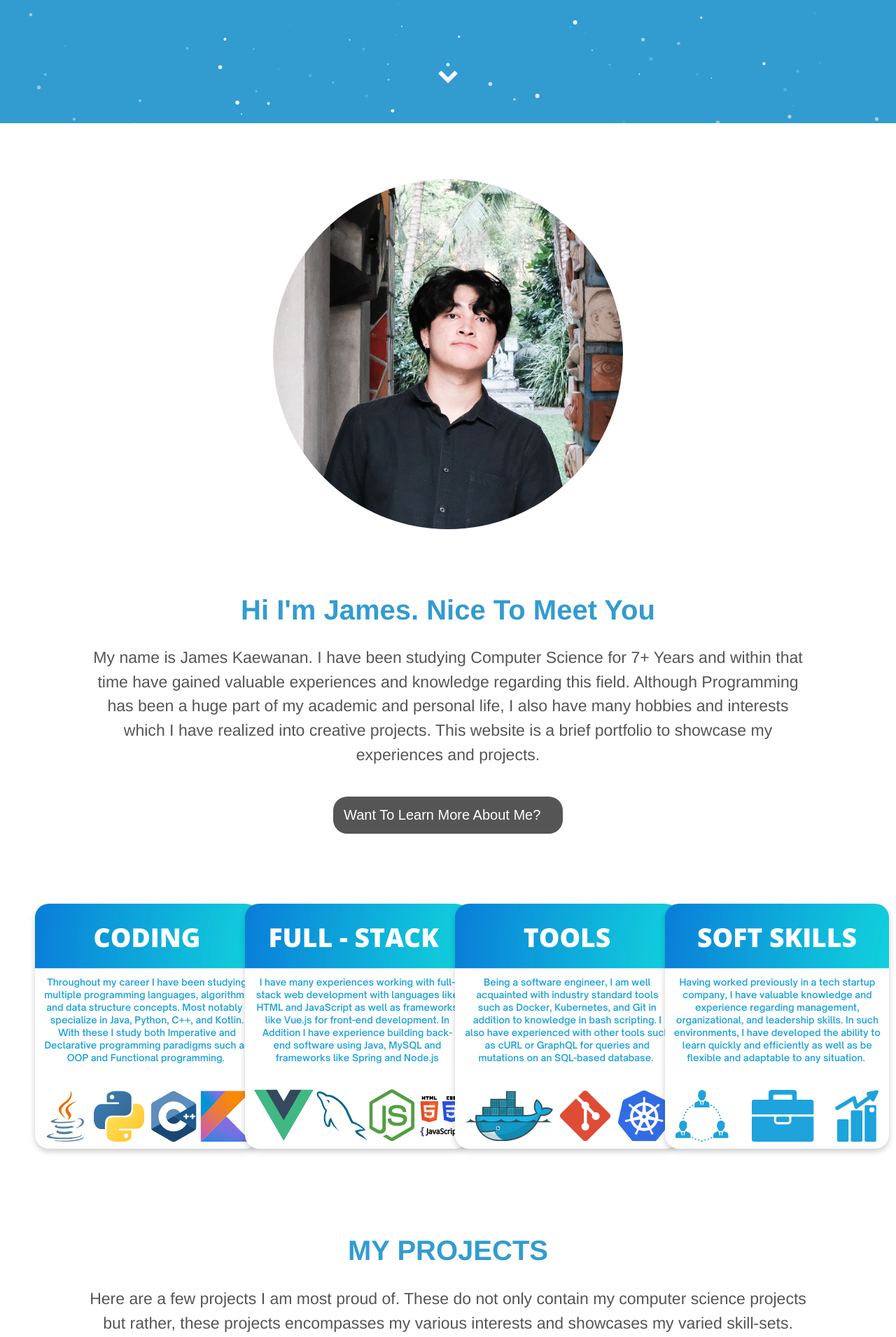
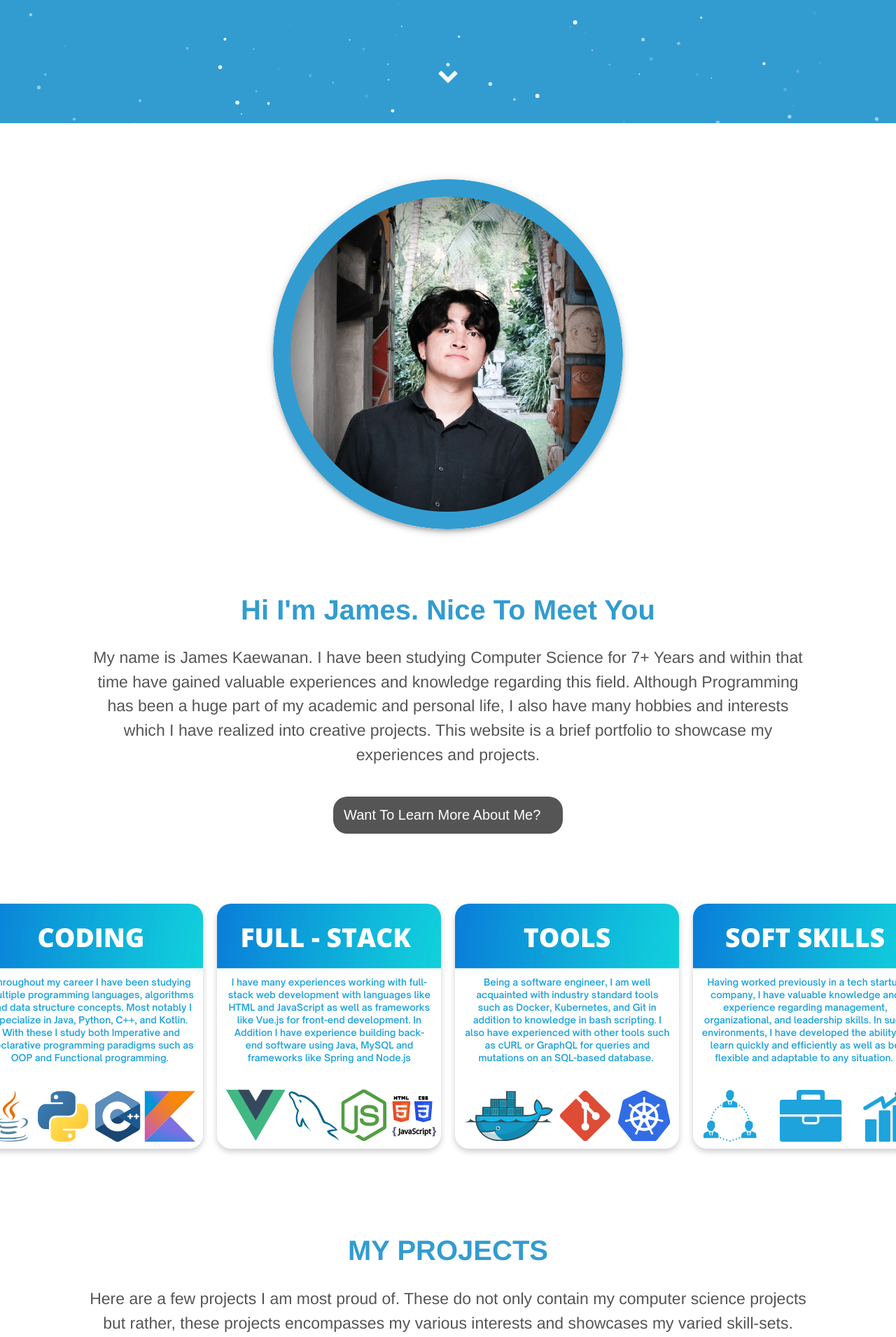
Before and after one commit to jameskaewanan/jameskaewanan.github.io, a Jekyll site: the page built from index.md, in a window 1280 px wide. Shown: the part 724-2634 px from the top of the page at 70% size. Built offline with Jekyll 4.4.1, drawn with Linux system fonts in a browser that asks for light colours; nearby versions of some CDN libraries; some web fonts are replaced.

Commit message:
fix: responsiveness of skill cards

```diff
--- a/_includes/about.html
+++ b/_includes/about.html
@@ -1,6 +1,6 @@
 <div class="row_about">
   <div class="column_about">
-    <img src="../assets/images/profile2.png" alt="Avatar" class="pfp">
+    <img src="../assets/images/pfp.png" alt="Avatar" class="pfp">
   </div>
   <div class="column_about">
     <h1>Hi I'm James. Nice To Meet You</h1>
--- a/_sass/_about.scss
+++ b/_sass/_about.scss
@@ -35,6 +35,9 @@
   width: auto;
   height: 500px;
   border-radius: 50%;
+  box-shadow: 0px 3px 5px -1px rgba(0, 0, 0, 0.2),
+  0px 5px 8px 0px rgba(0, 0, 0, 0.14),
+  0px 1px 14px 0px rgba(0, 0, 0, 0.12);
 }
 
 .column_about {
--- a/_sass/_skills.scss
+++ b/_sass/_skills.scss
@@ -1,14 +1,15 @@
 /* Float four columns side by side */
 .column_skills {
-  float: left;
-  width: 25%;
-  padding: 0 10px;
-  box-sizing: border-box;
+  margin: 80px 10px 40px;
+  max-width: 100%;
 }
 
 /* Remove extra left and right margins, due to padding in columns */
 .row_skills {
-  margin: 80px 40px;
+  display: flex;
+  justify-content: center;
+  margin: 0 0 0 0;
+  flex-direction: row;
 }
 
 /* Clear floats after the columns */
```
Also changed, not shown: assets/images/pfp.png (added), assets/images/profile2.png (deleted), assets/images/temp-pfp.jpeg (deleted), assets/images/temp_card1.jpeg (deleted), assets/images/temp_card2.jpeg (deleted), assets/images/temp_card3.png (deleted), assets/images/test_card.png (deleted), 10 other files.
